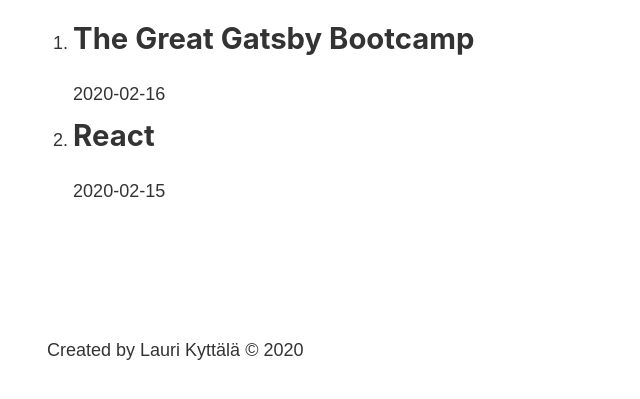
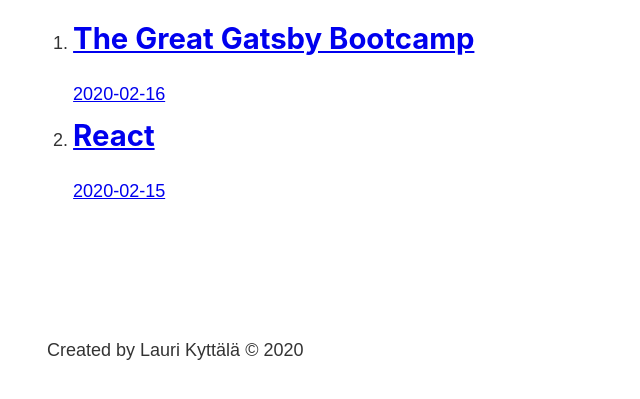
Before and after one commit to lasse1900/gatsby-bootcamp, a Gatsby site: page /blog in a window 1280 px wide. Shown: the part 393-792 px from the top of the page, without its empty margins (236-876 px from the left). Built offline with nearby package versions, Linux system fonts and the light colour scheme; Gatsby itself is replaced by a stand-in of ours.

Commit message:
dynamically generating pages part-2

```diff
--- a/src/pages/blog.js
+++ b/src/pages/blog.js
@@ -1,6 +1,6 @@
 import React from "react"
 import Layout from '../components/layout'
-import { graphql, useStaticQuery } from 'gatsby'
+import { Link, graphql, useStaticQuery } from 'gatsby'
 
 const BlogPage = () => {
 
@@ -12,6 +12,9 @@ const BlogPage = () => {
             frontmatter {
               title
               date
+            }
+            fields {
+              slug
             }
           }
         }
@@ -27,8 +30,10 @@ const BlogPage = () => {
           {data.allMarkdownRemark.edges.map((edge) => {
             return (
               <li>
-                <h2>{edge.node.frontmatter.title}</h2>
-                <p>{edge.node.frontmatter.date}</p>
+                <Link to={`/blog/${edge.node.fields.slug}`}>
+                  <h2>{edge.node.frontmatter.title}</h2>
+                  <p>{edge.node.frontmatter.date}</p>
+                </Link>
               </li>
             )
           })}
```
